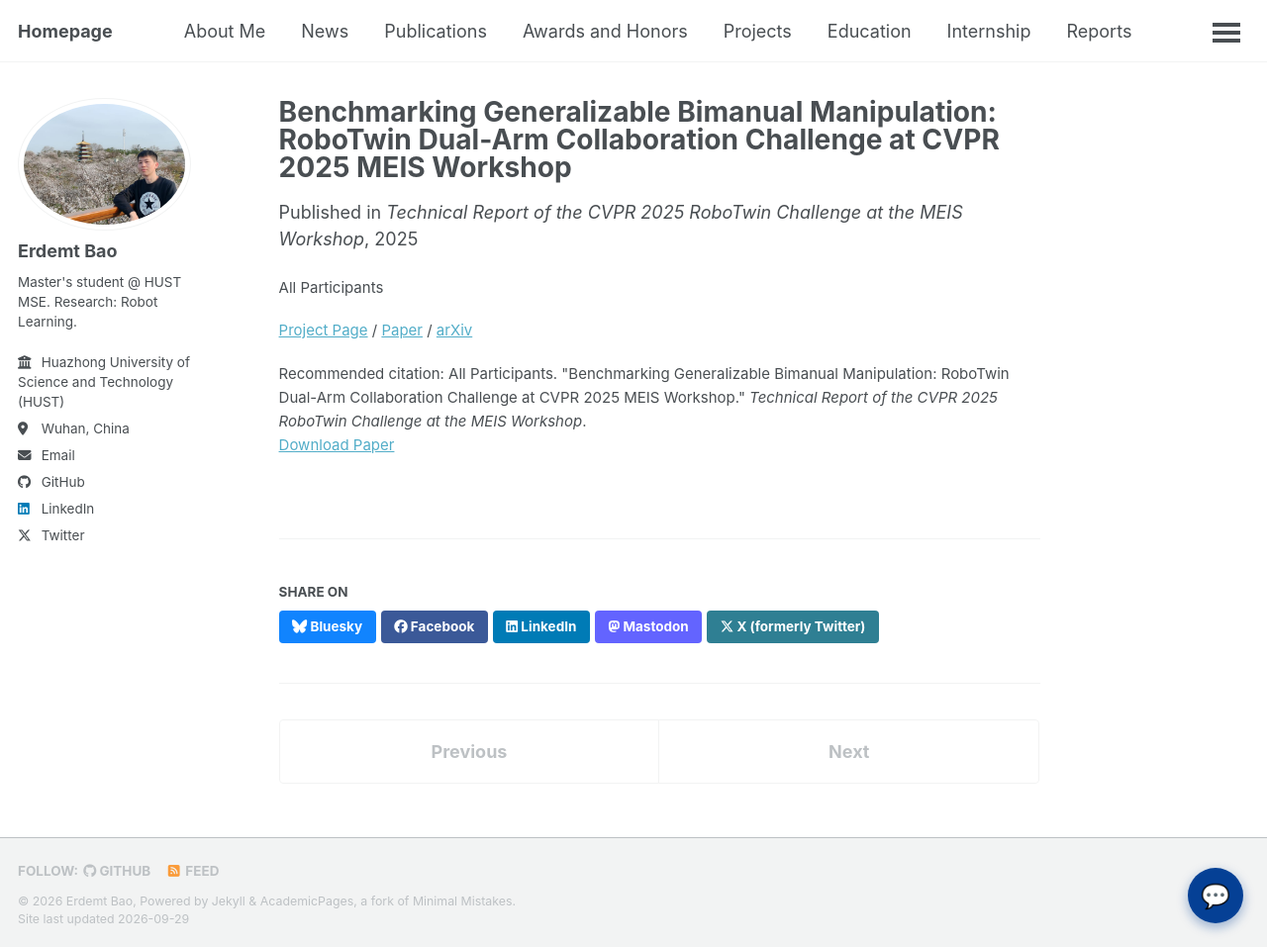
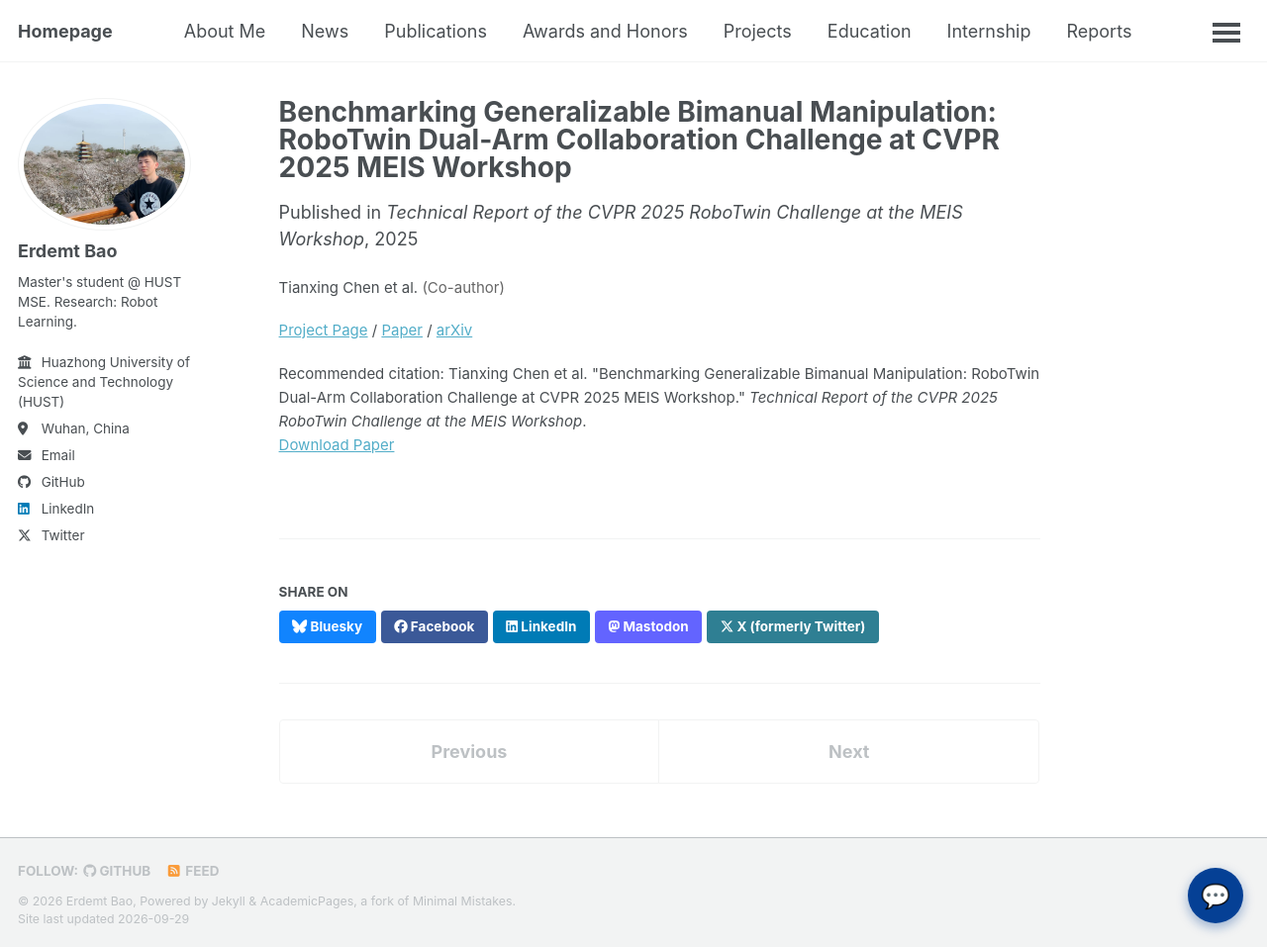
Before and after one commit to erdemtbao/erdemtbao.github.io, a Jekyll site: the page built from _publications/2025-robotwin-workshop.md, in a window 1280 px wide and 957 px high. Shown: the whole window at 99% size. Built offline with Jekyll 4.4.1, drawn with Linux system fonts in a browser that asks for light colours; a script bundle is joined from its source files by our own code; library files that are not in the unit come from our copies.

Commit message:
Clarify RoboTwin co-author credit

```diff
--- a/_publications/2025-robotwin-workshop.md
+++ b/_publications/2025-robotwin-workshop.md
@@ -9,11 +9,11 @@
 project_page: 'https://robotwin-benchmark.github.io/cvpr-2025-challenge/'
 paperurl: 'https://arxiv.org/abs/2506.23351'
 arxiv: 'https://arxiv.org/abs/2506.23351'
-authors: 'All Participants'
+authors: 'Tianxing Chen et al. <span style="color:#666;">(Co-author)</span>'
 teaser: /files/work/RoboTwin_workshop.mp4
 teaser_video: true
-citation: 'All Participants. &quot;Benchmarking Generalizable Bimanual Manipulation: RoboTwin Dual-Arm Collaboration Challenge at CVPR 2025 MEIS Workshop.&quot; <i>Technical Report of the CVPR 2025 RoboTwin Challenge at the MEIS Workshop</i>.'
+citation: 'Tianxing Chen et al. &quot;Benchmarking Generalizable Bimanual Manipulation: RoboTwin Dual-Arm Collaboration Challenge at CVPR 2025 MEIS Workshop.&quot; <i>Technical Report of the CVPR 2025 RoboTwin Challenge at the MEIS Workshop</i>.'
 ---
-All Participants
+Tianxing Chen et al. <span style="color:#666;">(Co-author)</span>
 
 [Project Page](https://robotwin-benchmark.github.io/cvpr-2025-challenge/) / [Paper](https://arxiv.org/abs/2506.23351) / [arXiv](https://arxiv.org/abs/2506.23351)
```
